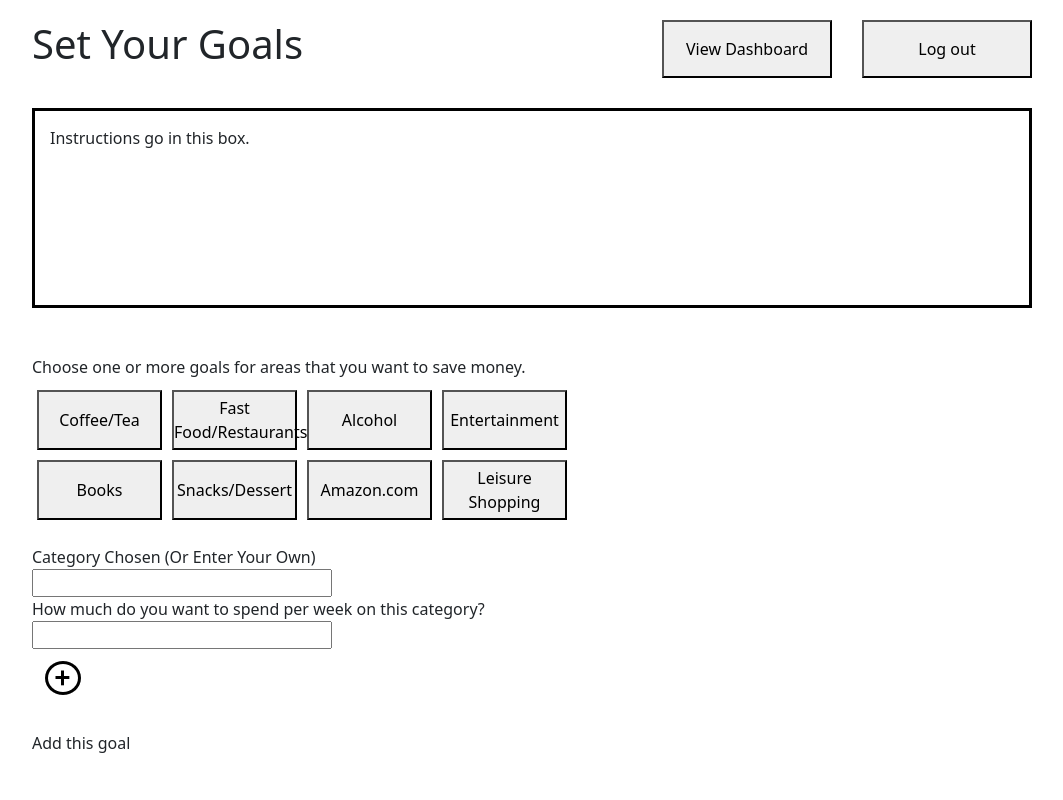
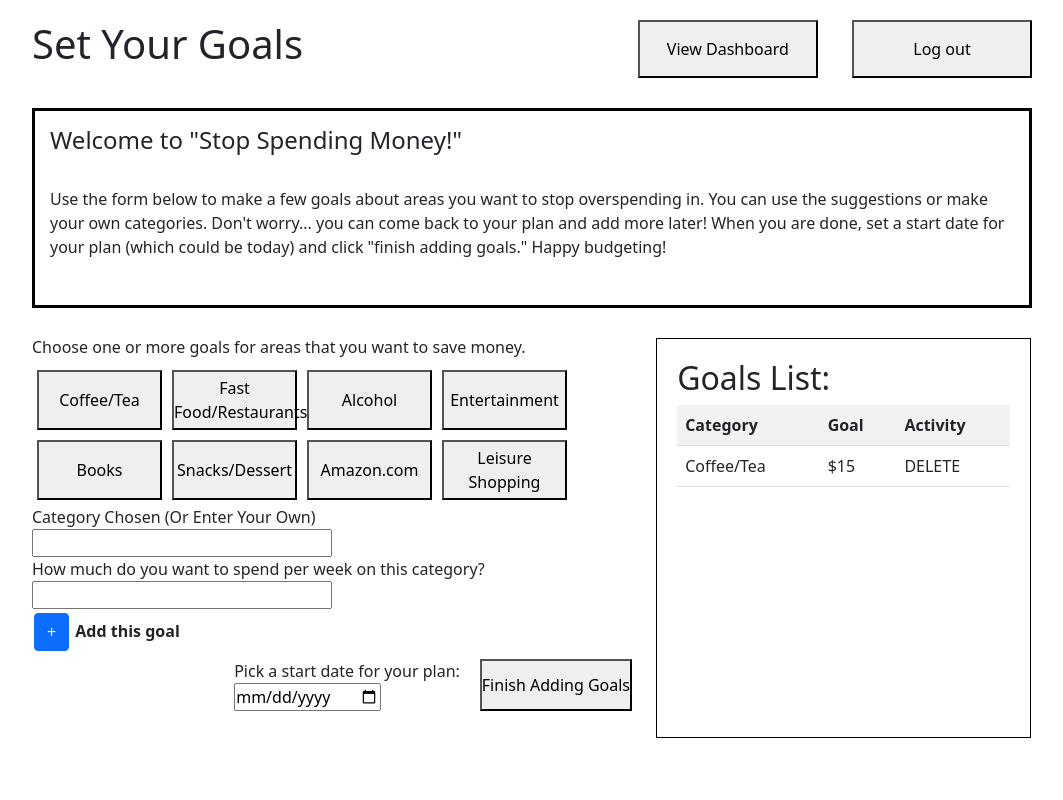
Before and after one commit to MichaelTowson/stop_spending_money, a Django app: page /goals in a window 1280 px wide. Shown: the whole page, without its empty margins (108-1171 px from the left). Run offline with Django 3.2, Linux system fonts and the light colour scheme.

Commit message:
Goals page rough draft is done

```diff
--- a/ssm_application/static/css/goals_style.css
+++ b/ssm_application/static/css/goals_style.css
@@ -17,12 +17,6 @@ body{
     display: flex;
     justify-content: space-between;
     width: 1000px;
-}
-
-.navBar{
-    width: 400px;
-    display: inline-flex;
-    flex-flow: row-reverse;
 }
 
 .headerBox h1{
@@ -49,7 +43,6 @@ body{
     width: 600px;
     display: flex;
     flex-wrap: wrap;
-    padding: 20px 0px;
     vertical-align: top;
 }
 
@@ -64,20 +57,66 @@ body{
     display: inline-block;
 }
 
-.goalsFormBox{
+.goalsBox{
     width: 600px;
 
 }
 
-.goalsFormBox input{
+.wideInput{
     width: 300px;
 }
 
-.goalsFormBox img{
+.goalsBox img{
     margin: 10px;
+    display: inline-block;
+}
+
+.add_circle_button{
+        background-color: blue;
+        border: none;
+        border-radius: 100%;
+        color: white;
+        padding: 20px;
+        text-align: center;
+        text-decoration: none;
+        display: inline-block;
+        font-size: 36px;
+        margin: 4px 2px;
+        cursor: pointer;
+        /* width: 40px;
+        height: 40px; */
+    }
+
+
+.goalsBox p{
+    display: inline-block;
+    vertical-align: top;
+    margin-top: 10px;
+    font-weight: bold;
+}
+
+.goalsBox label{
     display: block;
 }
 
-.goalsFormBox p{
+#finishAddingGoals{
+    width: 600px;
+    display: flex;
+    flex-direction: row-reverse;
+    align-items: right;
+}
+
+.bottomLeftContent{
     display: inline-block;
+    width: 600px;
 }
+
+.bottomRightContent{
+    display: inline-block;
+    margin-left: 20px;
+    min-height: 400px;
+    padding: 20px;
+    width: 375px;
+    border: solid black 1px;
+    vertical-align: top;
+}
--- a/ssm_application/templates/goals.html
+++ b/ssm_application/templates/goals.html
@@ -17,16 +17,18 @@
 <div class = "appWindow">
     <div class = "headerBox">
         <h1>Set Your Goals</h1>
-        <div class = "navBar">
+        <div>
+            <button>View Dashboard</button>
             <button>Log out</button>
-            <button>View Dashboard</button>
         </div>
     </div>
 
     <div class = "instructionsBox">
-        Instructions go in this box.
+        <h4>Welcome to "Stop Spending Money!"</h4>
+        <br>
+        <p>Use the form below to make a few goals about areas you want to stop overspending in. You can use the suggestions or make your own categories. Don't worry... you can come back to your plan and add more later! When you are done, set a start date for your plan (which could be today) and click "finish adding goals." Happy budgeting!</p>
     </div>
-
+    <div class = "bottomLeftContent">
         <div class = "categoryBox">
             <h2>Choose one or more goals for areas that you want to save money.</h2>
             <button>Coffee/Tea</button>
@@ -39,21 +41,38 @@
             <button>Leisure Shopping</button>
         </div>
 
-    <div class = "goalsFormBox">
+        <div class = "goalsBox">
             <form action="">
                 <label for="">Category Chosen (Or Enter Your Own)</label>
+                <input type="text" name="category" id="" class="wideInput">
+                <label for="">How much do you want to spend per week on this category?</label>
+                <input type="text" name="goalAmount" id="" class="wideInput">
                 <br>
-            <input type="text" name="category" id="">
-            <label for="">How much do you want to spend per week on this category?</label>
-            <br>
-            <input type="text" name="goalAmount" id="">
-            <img src="static/images/add_circle_button.png" alt="">
-            <br>
+                <a href="#" class="btn btn-primary add_circle_button">+</a>
                 <p>Add this goal</p>
             </form>
+            <form action="" id="finishAddingGoals">
+                <button>Finish Adding Goals</button>
+                <div style="margin-right: 20px">
+                    <label for="start_date">Pick a start date for your plan:</label>
+                    <input type="date">
+                </div>
+            </form>
+        </div>
+    </div>
 
-
-
+    <div class = "bottomRightContent">
+        <h2>Goals List:</h2>
+        <table class = "table table-striped">
+            <th>Category</th>
+            <th>Goal</th>
+            <th>Activity</th>
+            <tr>
+                <td>Coffee/Tea</td>
+                <td>$15</td>
+                <td>DELETE</td>
+            </tr>
+        </table>
     </div>
 </div>
 
```
Lines whose indentation alone changed are shown as unchanged.
